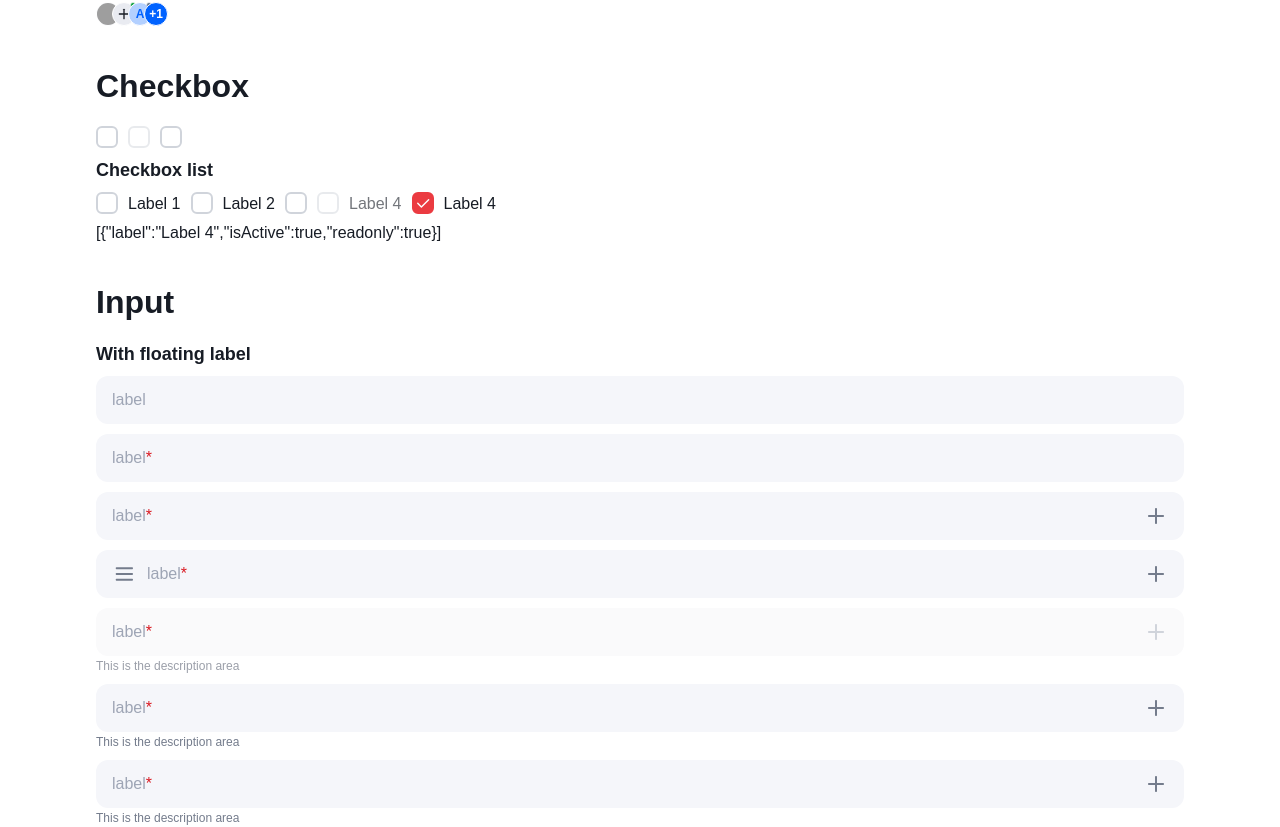
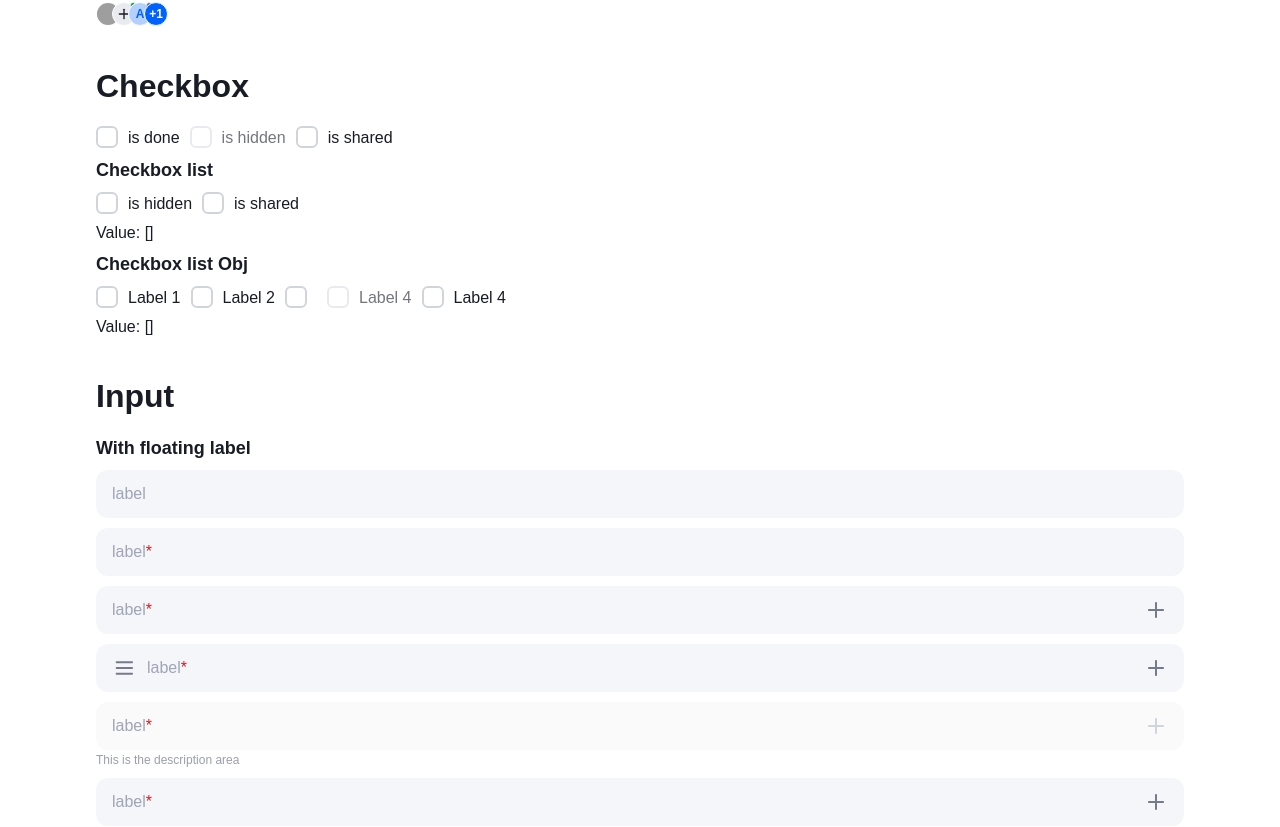
Before and after one commit to DenisKamchatov/TNRisk, a Vue app: page /uikit in a window 1280 px wide. Shown: the part 1934-2761 px from the top of the page. Built offline with nearby package versions, Linux system fonts and the light colour scheme; grey boxes are pictures that could not be loaded.

Commit message:
Refactored checkbox

```diff
--- a/src/components/uikit/checkbox/tn-checkbox.vue
+++ b/src/components/uikit/checkbox/tn-checkbox.vue
@@ -1,9 +1,10 @@
 <script lang="ts" setup>
-import { computed, ComputedRef, useSlots } from "vue";
+import { computed, ComputedRef, useSlots, toRaw } from "vue";
 
 const props = withDefaults(
   defineProps<{
     label?: string;
+    value: {};
     disabled?: boolean;
     error?: string;
     warn?: string;
@@ -13,25 +14,73 @@ const props = withDefaults(
   {}
 );
 
-const modelValue = defineModel<boolean>("modelValue", {
-  type: Boolean,
-  default: false,
-});
+const modelValue = defineModel<any>();
 const slots = useSlots();
 
 const inputId: ComputedRef<string> = computed(
   () => `tn-checkbox-${Math.floor(Math.random() * 9999) + 1}`
 );
-const hasLabelSlot: ComputedRef<boolean> = computed(() => !!slots.label);
+const hasLabelSlot: ComputedRef<boolean> = computed(() => !!slots.default);
 
-function handleMouseUp(event: MouseEvent) {
-  (event.target as HTMLButtonElement).blur();
+const valueString = computed(() => {
+  return JSON.stringify(props.value);
+});
+
+/**
+ * `true` Если модель это массив
+ * и в нём есть это значение
+ */
+const inModelArray = computed((): boolean => {
+  if (!Array.isArray(modelValue.value)) {
+    return false;
+  }
+
+  return !!modelValue.value.find((el) => {
+    if (typeof props.value === "object") {
+      return JSON.stringify(el) === valueString.value;
+    }
+    return toRaw(el) === toRaw(props.value);
+  });
+});
+
+const isChecked = computed((): boolean => {
+  if (props.value === undefined) {
+    return !!modelValue.value;
+  }
+
+  if (Array.isArray(modelValue.value)) {
+    return inModelArray.value;
+  }
+
+  return JSON.stringify(modelValue.value) === JSON.stringify(props.value);
+});
+
+// function handleMouseUp(event: MouseEvent) {
+//   (event.target as HTMLButtonElement).blur();
+// }
+
+function clickHandler() {
+  modelValue.value = modelValue.value;
 }
 
-function clickHandler() {
-  modelValue.value = !modelValue.value;
+function onInput() {
+  if (props.value === undefined) {
+    return (modelValue.value = !modelValue.value);
+  }
+
+  if (Array.isArray(modelValue.value)) {
+    if (inModelArray.value) {
+      return (modelValue.value = modelValue.value.filter(
+        (el) => JSON.stringify(el) !== valueString.value
+      ));
+    }
+    return (modelValue.value = [
+      ...toRaw(modelValue.value),
+      toRaw(props.value),
+    ]);
+  }
+  modelValue.value = isChecked.value ? null : props.value;
 }
-
 </script>
 
 <template>
@@ -49,17 +98,16 @@ function clickHandler() {
       type="button"
       :class="{
         'tn-checkbox__btn_disabled': disabled,
-        'tn-checkbox__btn_checked': modelValue,
+        'tn-checkbox__btn_checked': isChecked,
       }"
       :disabled="disabled"
-      @click="clickHandler"
-      @mouseup="handleMouseUp"
+      @click="onInput"
     ></button>
 
     <span v-if="label || hasLabelSlot" class="tn-checkbox__text">
-      <label v-if="hasLabelSlot" class="tn-checkbox__text-inner" :for="inputId"
-        ><slot name="label"></slot
-      ></label>
+      <label v-if="hasLabelSlot" class="tn-checkbox__text-inner" :for="inputId">
+        <slot></slot>
+      </label>
       <label v-else class="tn-checkbox__text-inner" :for="inputId">{{
         label
       }}</label>
@@ -97,7 +145,7 @@ function clickHandler() {
 }
 
 .tn-checkbox__description {
-  color: #171C25;
+  color: #171c25;
   font-size: 16px;
   margin-top: 6px;
   display: block;
@@ -114,7 +162,7 @@ function clickHandler() {
   font-size: 14px;
   line-height: 16px;
   display: block;
-  color: '#D91921';
+  color: "#D91921";
 }
 
 .tn-checkbox__text-warn {
@@ -122,7 +170,7 @@ function clickHandler() {
   font-size: 14px;
   line-height: 16px;
   display: block;
-  color: '#D91921';
+  color: "#D91921";
 }
 
 .tn-checkbox__btn {
@@ -132,8 +180,8 @@ function clickHandler() {
   width: 22px;
   height: 22px;
   flex: 0 0 22px;
-  border: 2px solid #D0D4DB;
-  background-color: #FFFFFF;
+  border: 2px solid #d0d4db;
+  background-color: #ffffff;
   border-radius: 6px;
   cursor: pointer;
   outline: none;
@@ -142,8 +190,6 @@ function clickHandler() {
   transition-property: background-color, border;
   transition-duration: 0.1s;
   transition-timing-function: linear;
-
-
 }
 
 .tn-checkbox__btn:before {
@@ -176,13 +222,13 @@ function clickHandler() {
 }
 
 .tn-checkbox__btn:hover {
-  border-color: #9EA5B5;
-  background-color: #F5F6FA;
+  border-color: #9ea5b5;
+  background-color: #f5f6fa;
 }
 
 .tn-checkbox__btn:active {
-  border-color: #9EA5B5;
-  background-color: #E9EBF1;
+  border-color: #9ea5b5;
+  background-color: #e9ebf1;
 }
 
 .tn-checkbox_readonly {
@@ -195,9 +241,8 @@ function clickHandler() {
 }
 
 .tn-checkbox__btn_checked {
-  background-color: #EB3B41;
-  border-color: #EB3B41;
-
+  background-color: #eb3b41;
+  border-color: #eb3b41;
 
   &:focus {
     outline: 1px solid #d91921;
@@ -211,8 +256,8 @@ function clickHandler() {
 }
 
 .tn-checkbox__btn_checked:hover {
-  background-color: #D91921;
-  border-color: #D91921;
+  background-color: #d91921;
+  border-color: #d91921;
 }
 
 .tn-checkbox__btn_checked.tn-checkbox__btn_disabled {
@@ -220,8 +265,8 @@ function clickHandler() {
 }
 
 .tn-checkbox__btn_checked:active {
-  background-color: #C02B31;
-  border-color: #C02B31;
+  background-color: #c02b31;
+  border-color: #c02b31;
 }
 
 .tn-checkbox_disabled {
--- a/src/views/uikit/uikit-page.vue
+++ b/src/views/uikit/uikit-page.vue
@@ -53,6 +53,8 @@ const searchResult = ref<any[]>([
   },
 ]);
 
+const checkArr = ref<unknown[]>([]);
+const checkArrObj = ref<unknown[]>([]);
 const checkboxList = ref<{
   label?: string;
   isActive?: boolean;
@@ -81,13 +83,19 @@ const checkboxList = ref<{
     readonly: true,
   }
 ])
-const checkboxListStringify = computed(() => {
-  const selectedCheckboxes = checkboxList.value.filter(checkbox => checkbox.isActive);
-  if (selectedCheckboxes.length) {
-    return JSON.stringify(selectedCheckboxes)
-  }
-  return []
-})
+// const selected = ref<{
+//   label?: string;
+//   isActive?: boolean;
+//   disabled?: boolean;
+//   readonly?: boolean;
+// }[]>([]);
+// const checkboxListStringify = computed(() => {
+//   const selectedCheckboxes = checkboxList.value.filter(checkbox => checkbox.isActive);
+//   if (selectedCheckboxes.length) {
+//     return JSON.stringify(selectedCheckboxes)
+//   }
+//   return []
+// })
 
 const animal1 = reactive({
   id: "1",
@@ -582,40 +590,40 @@ function deleteChipItem(itemId: TNChipsOption["id"]) {
       <h2 class="uikit-page__block-title">Checkbox</h2>
 
       <div class="uikit-page__block-items">
-        <TnCheckbox
-          :modelValue="isCheckboxActive"
-          @update:modelValue="(value) => isCheckboxActive = value"
-        />
-
-        <TnCheckbox
-          :modelValue="isCheckboxActive"
-          @update:modelValue="(value) => isCheckboxActive = value"
-          :disabled="true"
-        />
-
-        <TnCheckbox
-          :modelValue="isCheckboxActive"
-          @update:modelValue="(value) => isCheckboxActive = value"
-          :readonly="true"
-        />
+        <TnCheckbox v-model="isCheckboxActive" value="done" >is done</TnCheckbox>
+        <TnCheckbox v-model="isCheckboxActive" value="hidden" :disabled="true">is hidden</TnCheckbox>
+        <TnCheckbox v-model="isCheckboxActive" value="shared" :readonly="true">is shared</TnCheckbox>
       </div>
 
       <h5 class="uikit-page__block-subtitle">Checkbox list</h5>
       <div class="uikit-page__block-items">
 
-        <TnCheckbox
-          v-for="checkbox in checkboxList"
-          :modelValue="checkbox.isActive"
-          @update:modelValue="(value: boolean) => checkbox.isActive = value"
-          :disabled="checkbox.disabled"
-          :readonly="checkbox.readonly"
-          :label="checkbox.label"
-        />
+        <TnCheckbox v-model="checkArr" value="hidden">is hidden</TnCheckbox>
+        <TnCheckbox v-model="checkArr" value="shared">is shared</TnCheckbox>
+
         <p style="width: 100%">
-          {{ checkboxListStringify }}
-
+          Value: {{ checkArr }}
         </p>
       </div>
+
+      <h5 class="uikit-page__block-subtitle">Checkbox list Obj</h5>
+      <div class="uikit-page__block-items">
+        <TnCheckbox
+          v-for="(item, index) in checkboxList"
+          :key="index"
+          v-model="checkArrObj"
+          :value="item"
+          :disabled="item.disabled"
+          :readonly="item.readonly"
+        >
+          {{ item.label }}
+        </TnCheckbox>
+
+        <p style="width: 100%">
+          Value: {{ checkArrObj }}
+        </p>
+      </div>
+
     </div>
 
     <!-- Input -->
```
